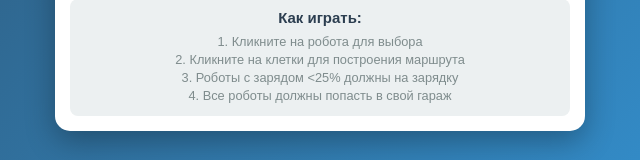
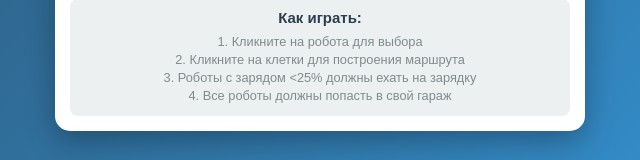
Before and after one commit to dmi-s/RonGame, a plain HTML site: page webapp/index.html in a window 1280 px wide. Shown: the part 657-817 px from the top of the page, 320-960 px from the left. Drawn offline with Linux system fonts and the light colour scheme.

Commit message:
Update index.html

```diff
--- a/webapp/index.html
+++ b/webapp/index.html
@@ -26,7 +26,7 @@
             <h3>Как играть:</h3>
             <p>1. Кликните на робота для выбора</p>
             <p>2. Кликните на клетки для построения маршрута</p>
-            <p>3. Роботы с зарядом <25% должны на зарядку</p>
+            <p>3. Роботы с зарядом <25% должны ехать на зарядку</p>
             <p>4. Все роботы должны попасть в свой гараж</p>
         </div>
 
```
